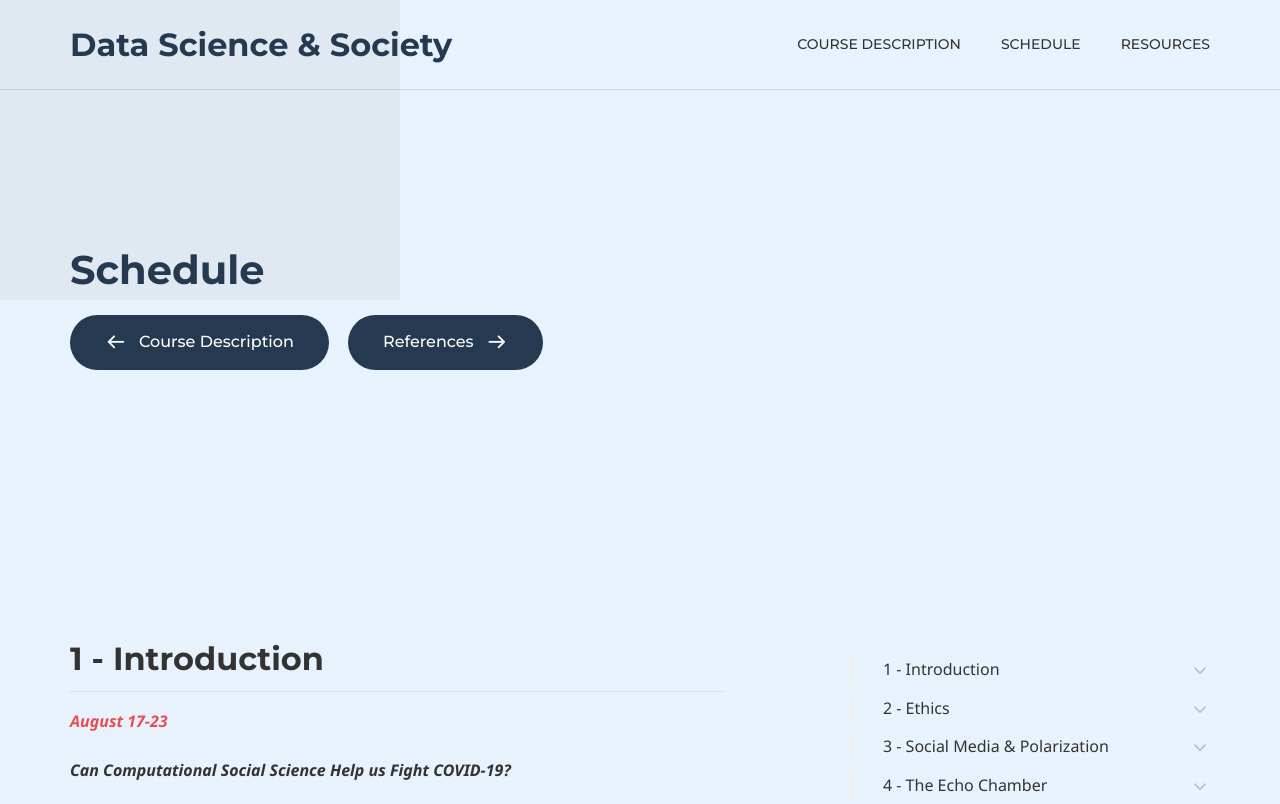
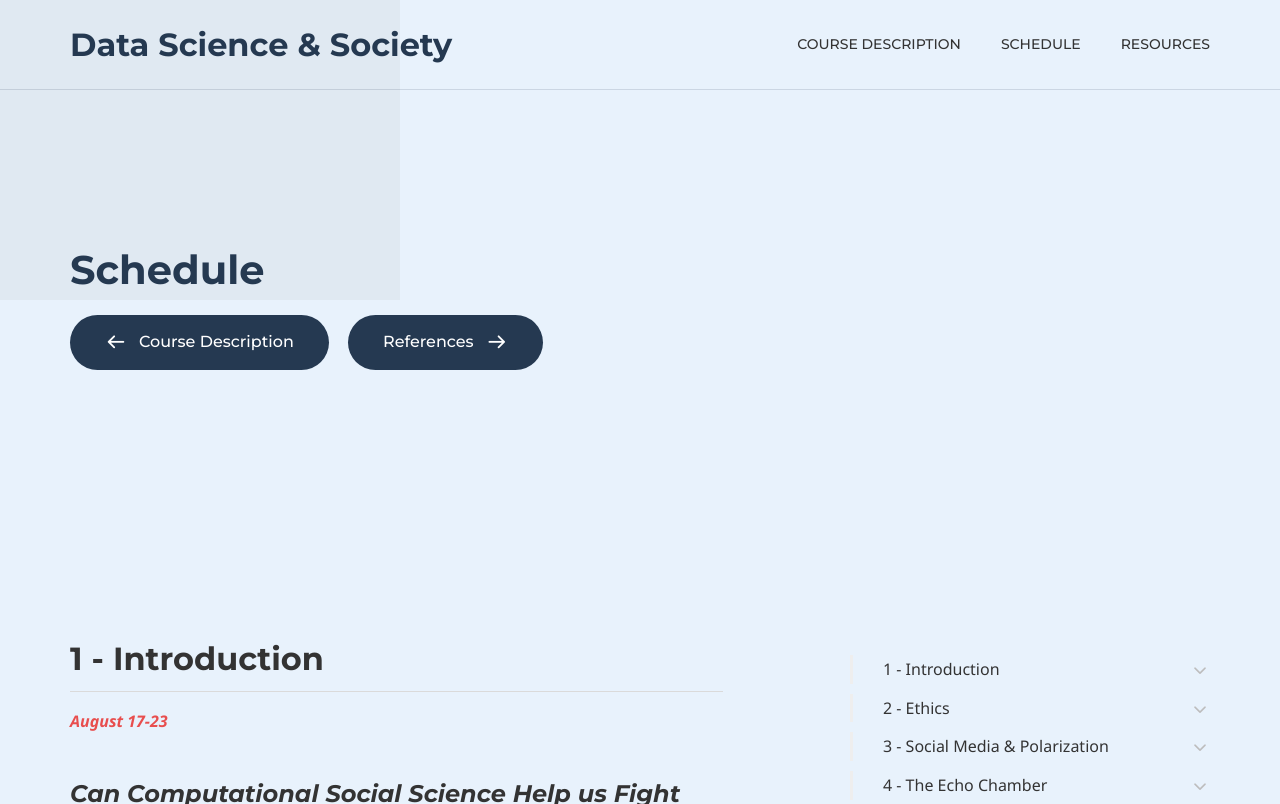
Before and after one commit to dssoc/dssoc.github.io, a Jekyll site: the page built from schedule.md, in a window 1280 px wide. Shown: the top 804 px of the page. Built offline with Jekyll 4.4.1, drawn with Linux system fonts in a browser that asks for light colours; some web fonts are replaced; grey boxes are pictures that could not be loaded.

```diff
--- a/schedule.md
+++ b/schedule.md
@@ -23,7 +23,7 @@ page_nav:
 ## 1 - Introduction
 <b><i><font color="#E84E4E">August 17-23</font></i></b>
 
-***Can Computational Social Science Help us Fight COVID-19?***
+#### ***Can Computational Social Science Help us Fight COVID-19?***
 
 <iframe width="560" height="315"
 src="https://www.youtube.com/embed/FmSR-TEXYR8"
```
